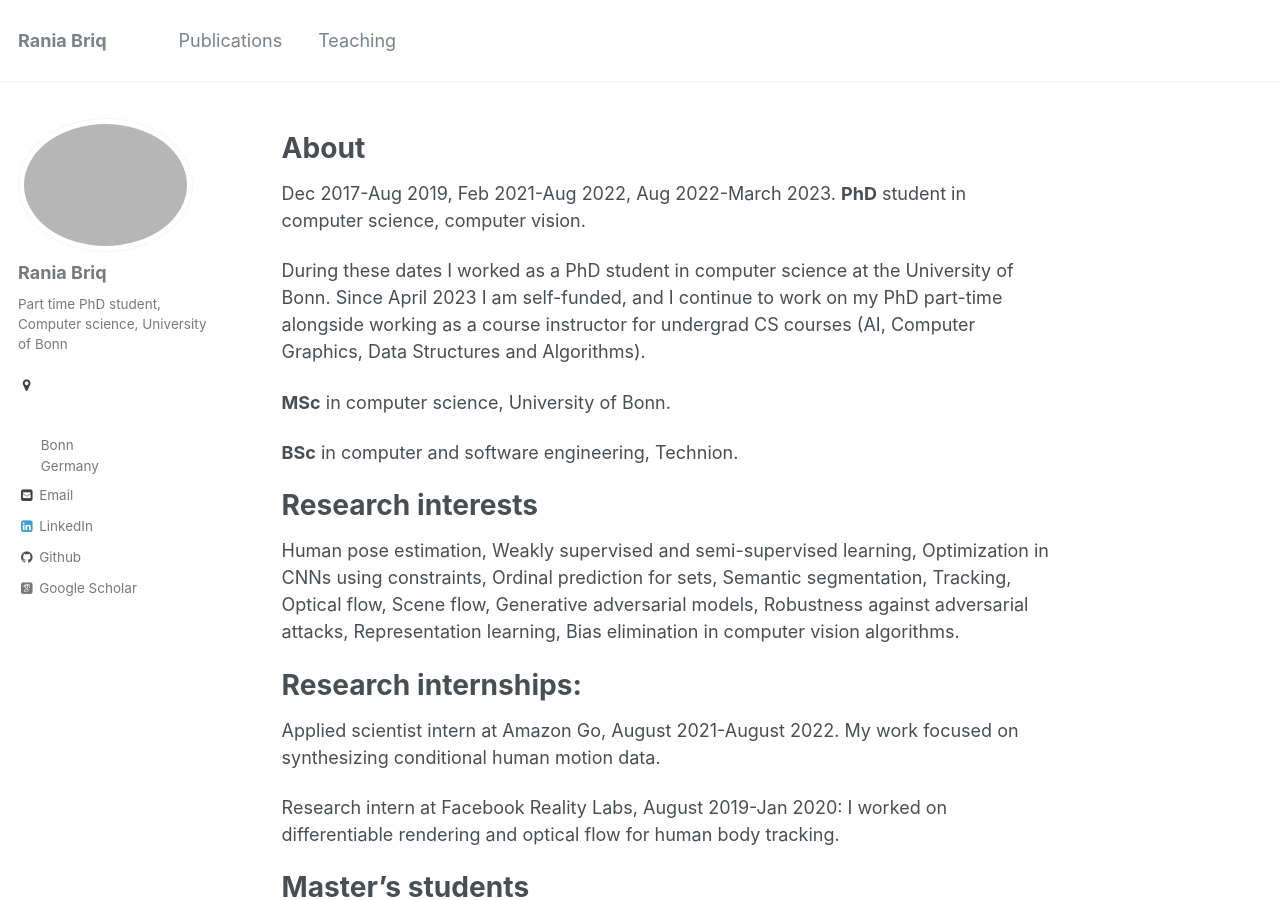
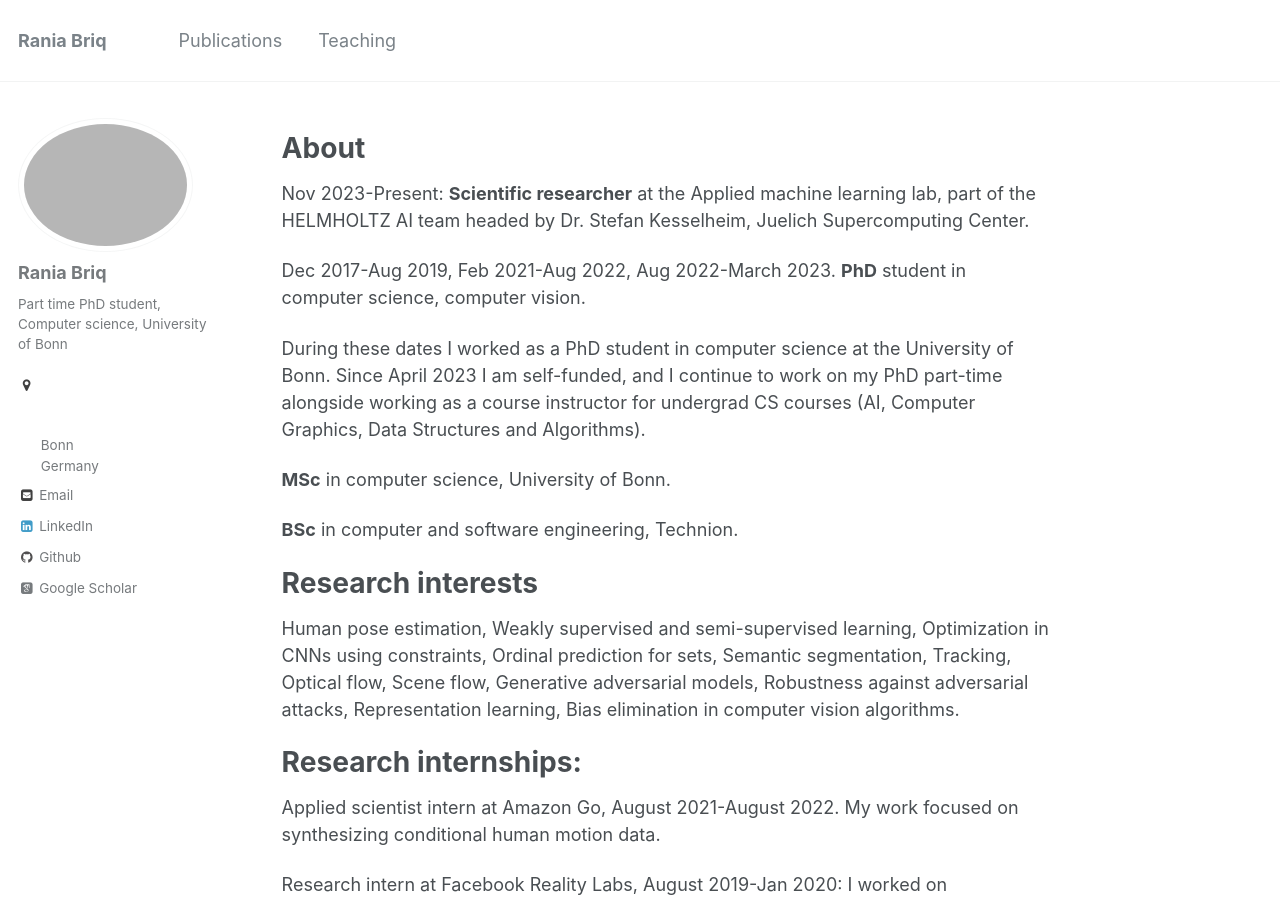
Before and after one commit to briqr/briqr.github.io, a Jekyll site: the page built from _pages/about.md, in a window 1280 px wide and 900 px high. Built offline with Jekyll 4.4.1, drawn with Linux system fonts in a browser that asks for light colours; some web fonts are replaced.

Commit message:
Update about.md

```diff
--- a/_pages/about.md
+++ b/_pages/about.md
@@ -15,6 +15,8 @@ redirect_from:
 
 About
 ======
+Nov 2023-Present: **Scientific researcher** at the Applied machine learning lab, part of the HELMHOLTZ AI team headed by Dr. Stefan Kesselheim, Juelich Supercomputing Center.
+
 Dec 2017-Aug 2019, Feb 2021-Aug 2022, Aug 2022-March 2023. **PhD** student in computer science, computer vision.
 
 During these dates I worked as a PhD student in computer science at the University of Bonn. Since April 2023 I am self-funded, and I continue to work on my PhD part-time alongside working as a course instructor for undergrad CS courses (AI, Computer Graphics, Data Structures and Algorithms).
```
